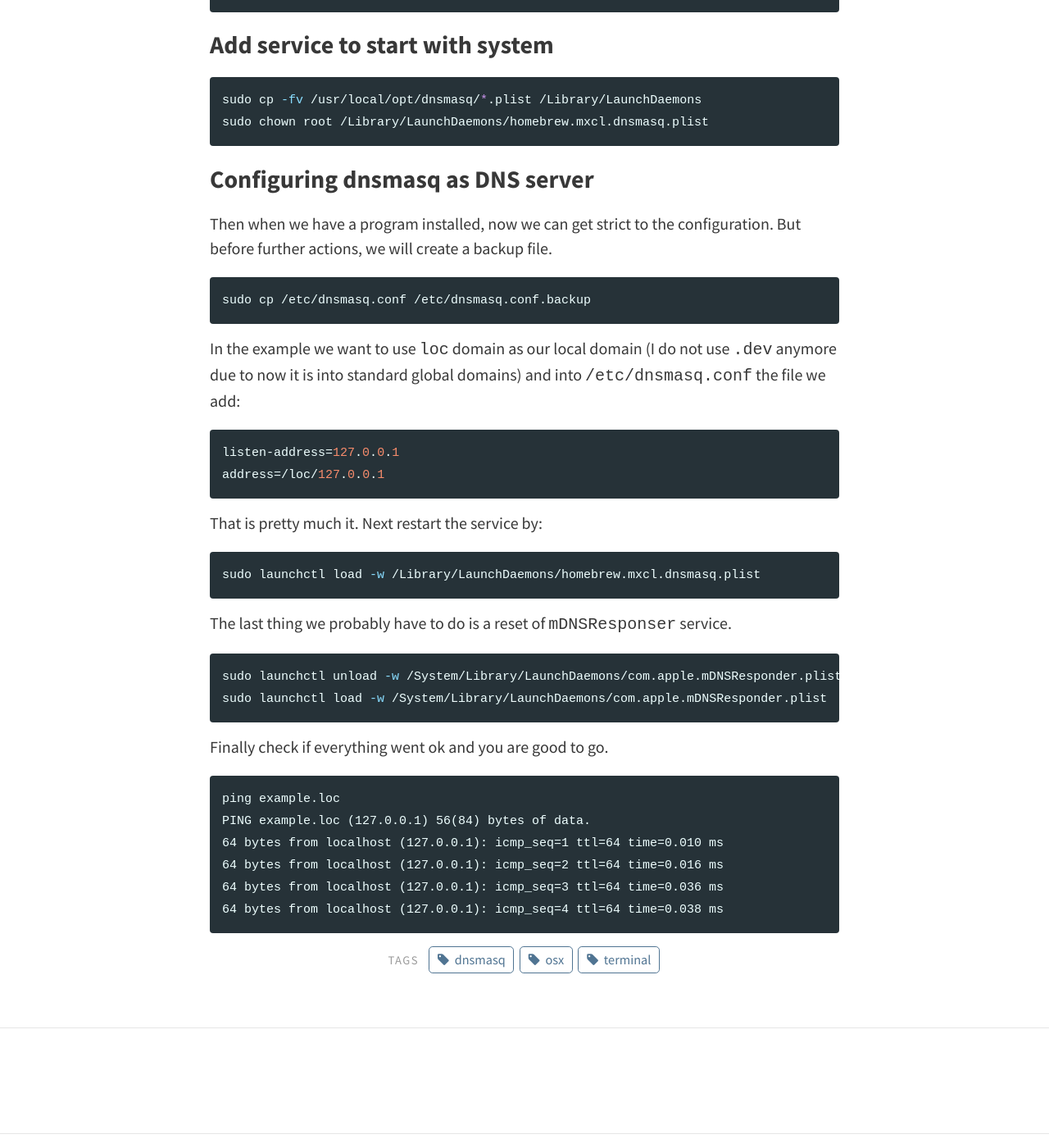
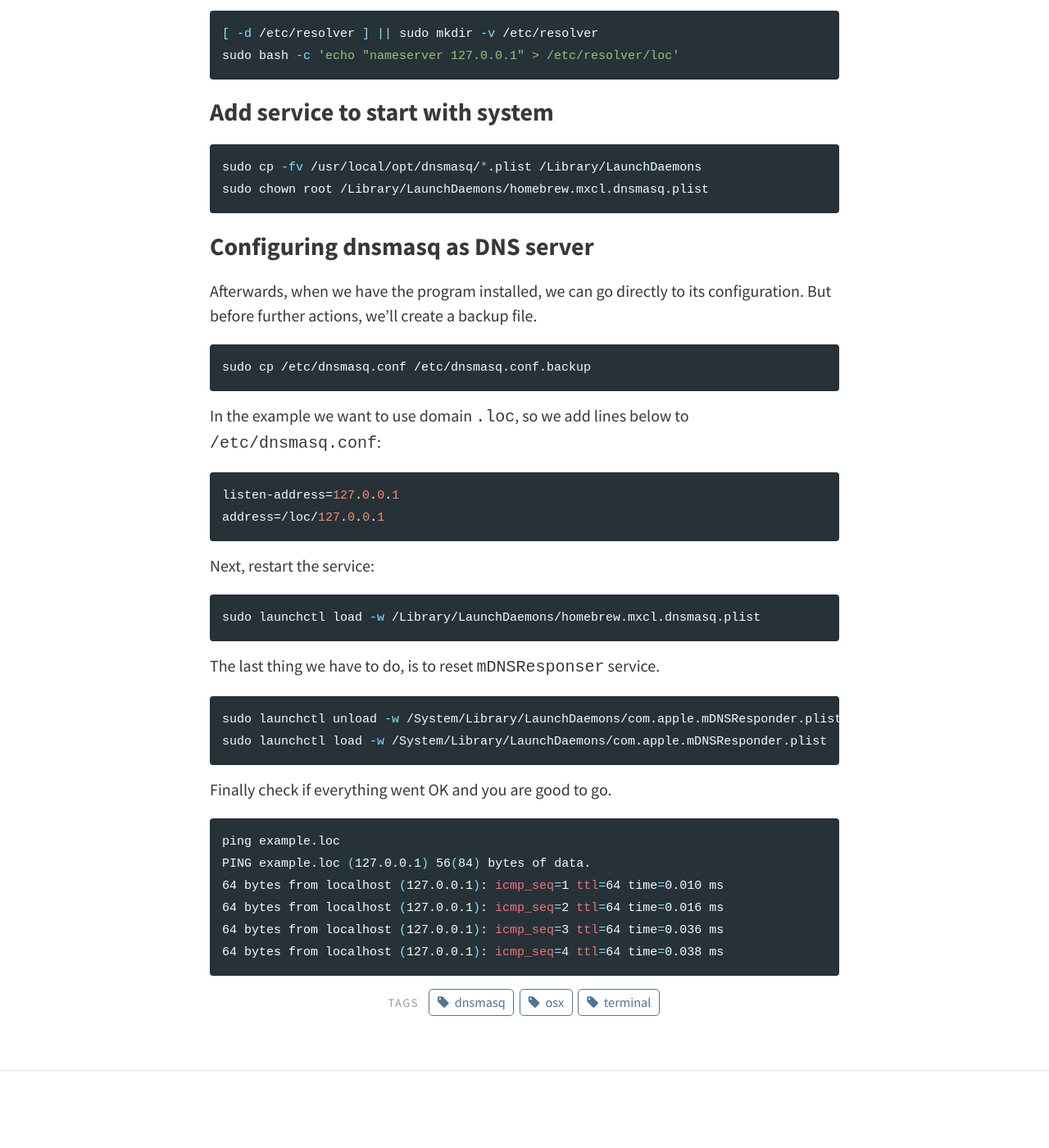
Before and after one commit to egel/egel.github.io, a Jekyll site: the page built from _posts/2016-11-05-install-and-configure-dnsmasq-on-mac-osx.md, in a window 1280 px wide and 1400 px high, scrolled down 962 px. Shown: the whole window at 82% size. Built offline with Jekyll 4.4.1, drawn with Linux system fonts in a browser that asks for light colours; comment, search, counter and statistics services are not loaded; some of the changed text lies outside the part shown.

Commit message:
Fix grammar and typos

````diff
--- a/_posts/2016-11-05-install-and-configure-dnsmasq-on-mac-osx.md
+++ b/_posts/2016-11-05-install-and-configure-dnsmasq-on-mac-osx.md
@@ -5,8 +5,7 @@ tags: [osx, dnsmasq, terminal]
 summary: In few small steps I will try to show you how to setup your own instance of dnsmasq.
 ---
 
-If you previously using `/etc/hosts` to manage your local domains and not heard about a more effective way of managing local domains, you should try the old and good `dnsmasq` program to improve your development workflow.
-
+If you previously used `/etc/hosts` to manage your local domains and didn't yet hear about more effective way of managing local domains, you should definitely try the old and good `dnsmasq` program to improve your development workflow.
 
 ### Installation of program
 
@@ -17,9 +16,11 @@ brew install dnsmasq
 sudo cp -v $(brew --prefix dnsmasq)/homebrew.mxcl.dnsmasq.plist /Library/LaunchDaemons
 ```
 
-### Adding resolver to loc domain
+### Adding resolver to domain
 
-Nowadays, there are so many new domains like `dev`, `build`, `system`, `shop`, etc., so that why I prefer using domain `loc` (which stands for `local` or `localhost`) and it's not in domain's extensions.
+Nowadays, there are so many new global domains like `.dev`, `.build`, `.systems`, `.shop`, etc., thereat I started using shortcut `.loc` for a domain name I'm using on my localhost (which stands for `local` or `localhost`). Moreover the domain `.loc` is also not in the list of extensions for global domains.
+
+Let's add now a resolver for our dnsmasq:
 
 ```bash
 [ -d /etc/resolver ] || sudo mkdir -v /etc/resolver
@@ -34,34 +35,36 @@ sudo chown root /Library/LaunchDaemons/homebrew.mxcl.dnsmasq.plist
 ```
 
 ### Configuring dnsmasq as DNS server
-Then when we have a program installed, now we can get strict to the configuration. But before further actions, we will create a backup file.
+
+Afterwards, when we have the program installed, we can go directly to its configuration. But before further actions, we'll create a backup file.
 
 ```bash
 sudo cp /etc/dnsmasq.conf /etc/dnsmasq.conf.backup
 ```
 
-In the example we want to use `loc` domain as our local domain (I do not use `.dev` anymore due to now it is into standard global domains) and into `/etc/dnsmasq.conf` the file we add:
+In the example we want to use domain `.loc`, so we add lines below to `/etc/dnsmasq.conf`:
 
 ```conf
 listen-address=127.0.0.1
 address=/loc/127.0.0.1
 ```
 
-That is pretty much it. Next restart the service by:
+Next, restart the service:
 
 ```bash
 sudo launchctl load -w /Library/LaunchDaemons/homebrew.mxcl.dnsmasq.plist
 ```
 
-The last thing we probably have to do is a reset of  `mDNSResponser` service.
+The last thing we have to do, is to reset `mDNSResponser` service.
 
-```shell
+```bash
 sudo launchctl unload -w /System/Library/LaunchDaemons/com.apple.mDNSResponder.plist
 sudo launchctl load -w /System/Library/LaunchDaemons/com.apple.mDNSResponder.plist
 ```
 
-Finally check if everything went ok and you are good to go.
-```
+Finally check if everything went OK and you are good to go.
+
+```bash
 ping example.loc
 PING example.loc (127.0.0.1) 56(84) bytes of data.
 64 bytes from localhost (127.0.0.1): icmp_seq=1 ttl=64 time=0.010 ms
````
Also changed, not shown: _posts/2016-11-05-install-and-configure-dnsmasq-on-linux.md (+4 -5 lines).
